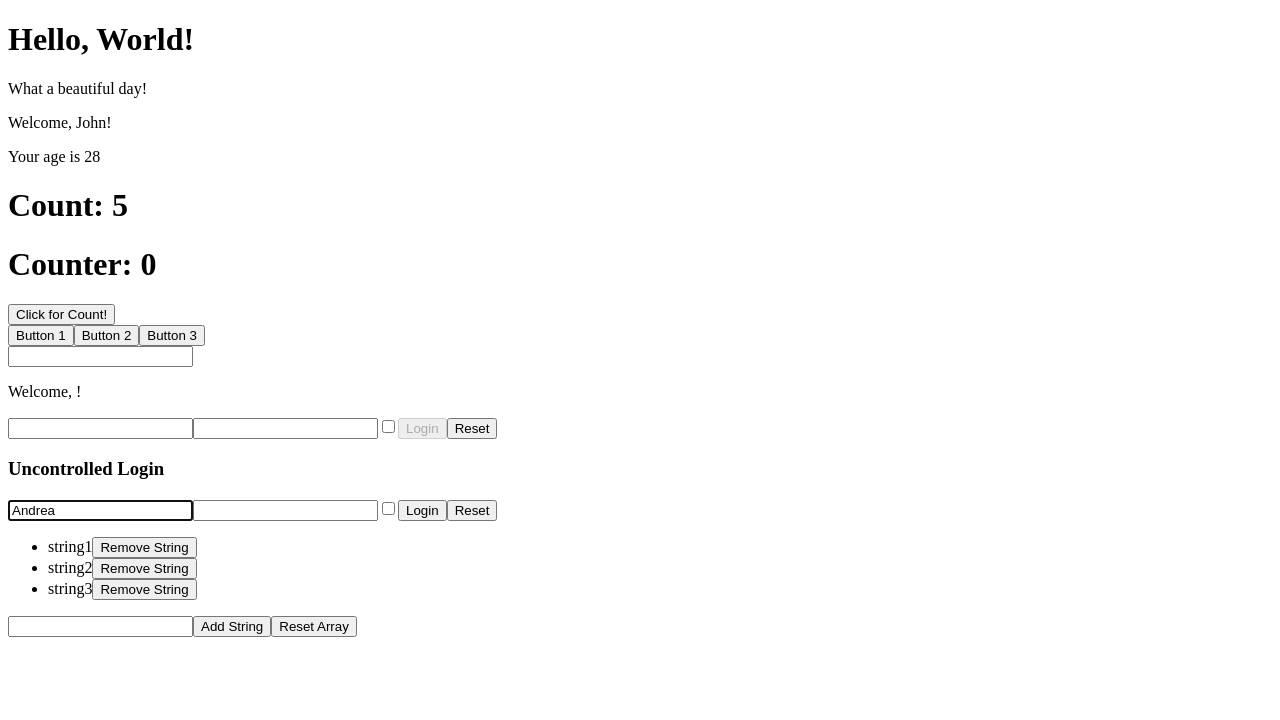
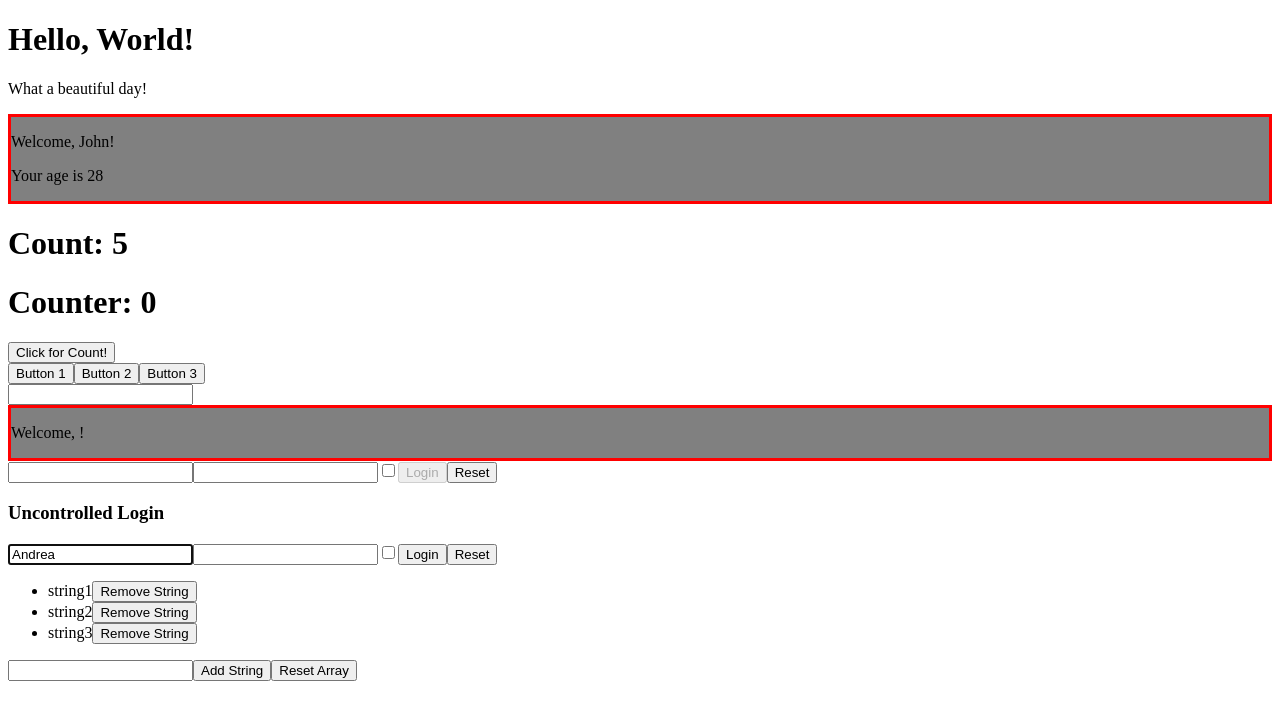
Before and after one commit to ndrSaba/react-exercise, a React (Create React App) app in the folder react-exercises/: page / in a window 1280 px wide. Shown: the top 720 px of the page. Built offline with nearby package versions, Linux system fonts and the light colour scheme.

Commit message:
es fatto

```diff
--- a/react-exercises/src/Welcome.js
+++ b/react-exercises/src/Welcome.js
@@ -4,7 +4,7 @@ import { Age } from "./Age"
 export class Welcome extends React.Component {
     render() {
         return (
-            <div>
+            <div className="welcome">
                 <p>Welcome, {this.props.name}!</p>
                 {this.props.age >= 18 && this.props.age <= 65 && this.props.name === 'John'
                     ? <Age age={this.props.age} />
--- /dev/null
+++ b/react-exercises/src/index.css
@@ -0,0 +1,4 @@
+.welcome {
+    background-color: gray;
+    border: 3px solid red;
+}
--- a/react-exercises/src/index.js
+++ b/react-exercises/src/index.js
@@ -1,5 +1,6 @@
 import {createRoot} from 'react-dom/client';
 import { App } from './App';
+import './index.css';
 
 
 const container = document.querySelector('#root');
```
